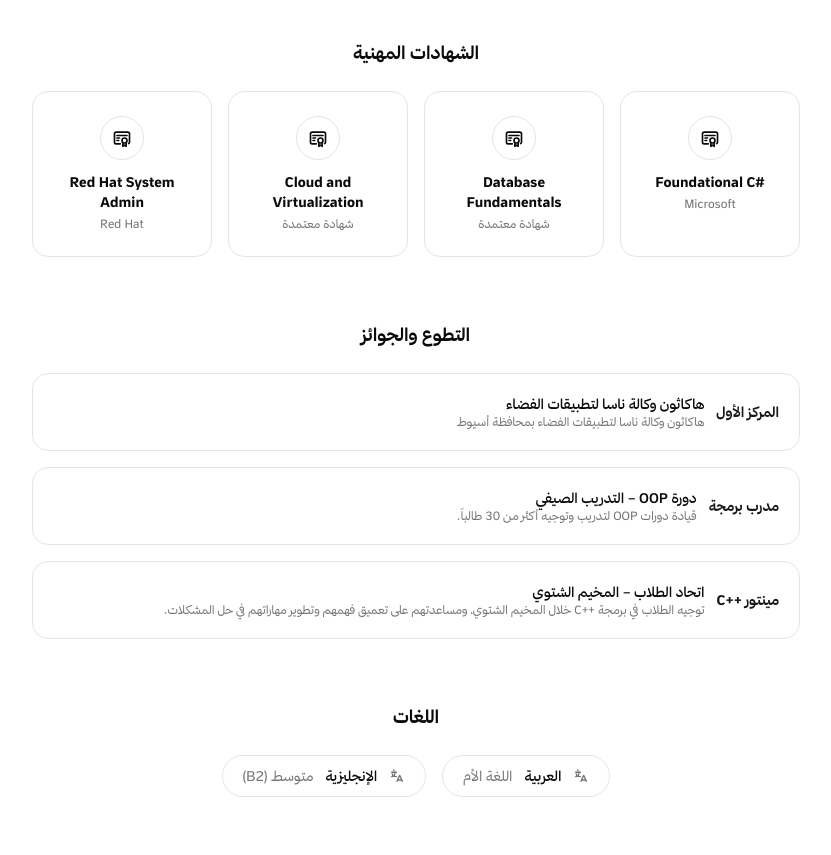
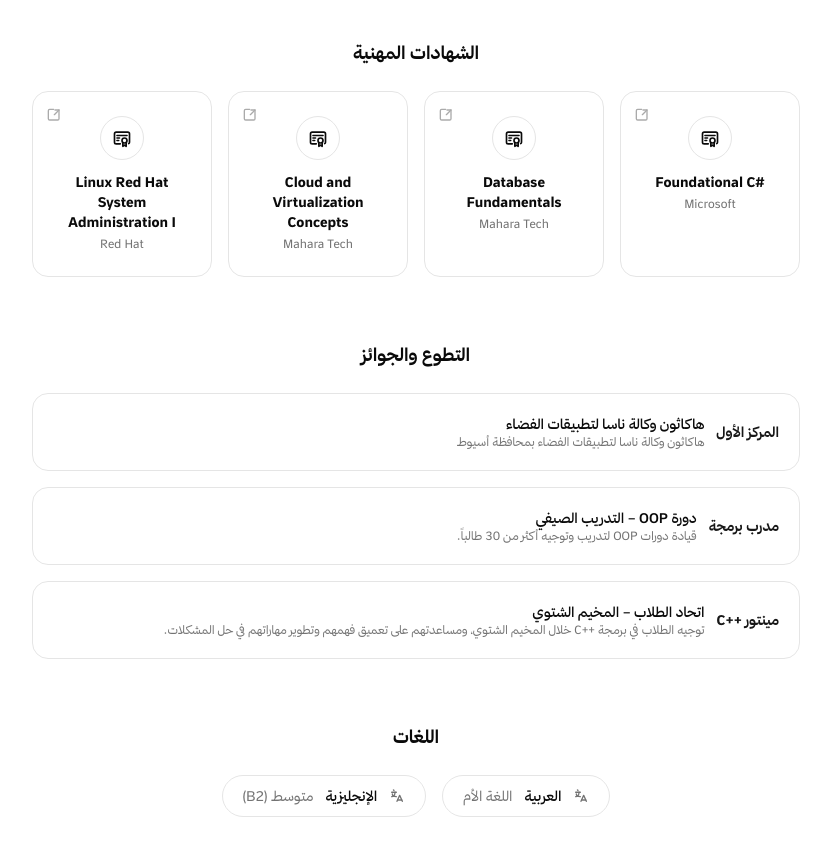
Before and after one commit to AbdoAwwad93/new_portfolio, a Next.js app: page / in a window 1280 px wide. Shown: the part 3489-4344 px from the top of the page, without its empty margins (224-1055 px from the left). Built offline with nearby package versions, Linux system fonts and the light colour scheme.

Commit message:
updated the certificates

```diff
--- a/src/app/components/EducationSection.tsx
+++ b/src/app/components/EducationSection.tsx
@@ -29,61 +29,124 @@ export default function EducationSection() {
           <h3 className="mb-6 text-center text-lg font-semibold">{t("edu.certs")}</h3>
           <div className="mx-auto mb-16 grid max-w-3xl gap-4 sm:grid-cols-2 lg:grid-cols-4">
 
-            <div className="transition-all duration-500 ease-out motion-reduce:duration-300 opacity-100 translate-y-0 motion-reduce:translate-y-0 flex flex-col items-center gap-3 rounded-2xl border border-border bg-card p-6 text-center">
-              <span className="flex size-11 items-center justify-center rounded-full border border-border bg-background"><svg xmlns="http://www.w3.org/2000/svg" width="24" height="24" viewBox="0 0 24 24" fill="none" stroke="currentColor" strokeWidth="2" strokeLinecap="round" strokeLinejoin="round" className="tabler-icon tabler-icon-certificate size-5">
+            <a
+              href="https://www.freecodecamp.org/certification/Abdulrahman_Awwad/foundational-c-sharp-with-microsoft"
+              target="_blank"
+              rel="noopener noreferrer"
+              className="relative transition-all duration-500 ease-out motion-reduce:duration-300 opacity-100 translate-y-0 motion-reduce:translate-y-0 flex flex-col items-center gap-3 rounded-2xl border border-border bg-card p-6 text-center hover:border-foreground/30 hover:shadow-md cursor-pointer group"
+            >
+              <svg xmlns="http://www.w3.org/2000/svg" width="24" height="24" viewBox="0 0 24 24" fill="none" stroke="currentColor" strokeWidth="2" strokeLinecap="round" strokeLinejoin="round" className="absolute top-3.5 end-3.5 size-4 text-muted-foreground opacity-60 transition-all group-hover:opacity-100 group-hover:text-foreground group-hover:translate-x-0.5 group-hover:-translate-y-0.5">
+                <path d="M12 6h6v6"></path>
+                <path d="M11 13l7 -7"></path>
+                <path d="M18 13v6a2 2 0 0 1 -2 2h-12a2 2 0 0 1 -2 -2v-12a2 2 0 0 1 2 -2h6"></path>
+              </svg>
+              <span className="flex size-11 items-center justify-center rounded-full border border-border bg-background group-hover:border-foreground/30 transition-colors">
+                <svg xmlns="http://www.w3.org/2000/svg" width="24" height="24" viewBox="0 0 24 24" fill="none" stroke="currentColor" strokeWidth="2" strokeLinecap="round" strokeLinejoin="round" className="tabler-icon tabler-icon-certificate size-5">
                   <path d="M12 15a3 3 0 1 0 6 0a3 3 0 1 0 -6 0"></path>
                   <path d="M13 17.5v4.5l2 -1.5l2 1.5v-4.5"></path>
                   <path d="M10 19h-5a2 2 0 0 1 -2 -2v-10c0 -1.1 .9 -2 2 -2h14a2 2 0 0 1 2 2v10a2 2 0 0 1 -1 1.73"></path>
                   <path d="M6 9l12 0"></path>
                   <path d="M6 12l3 0"></path>
-                  <path d="M6 15l2 0"></path></svg></span>
+                  <path d="M6 15l2 0"></path>
+                </svg>
+              </span>
               <div>
-                <p className="text-sm font-semibold" dir="ltr">Foundational C#</p>
+                <p className="text-sm font-semibold group-hover:text-primary transition-colors" dir="ltr">
+                  Foundational C#
+                </p>
                 <p className="mt-1 text-xs text-muted-foreground">Microsoft</p>
               </div>
-            </div>
+            </a>
 
-            <div className="transition-all duration-500 ease-out motion-reduce:duration-300 opacity-100 translate-y-0 motion-reduce:translate-y-0 flex flex-col items-center gap-3 rounded-2xl border border-border bg-card p-6 text-center" style={{"transitionDelay":"50ms"}}>
-              <span className="flex size-11 items-center justify-center rounded-full border border-border bg-background"><svg xmlns="http://www.w3.org/2000/svg" width="24" height="24" viewBox="0 0 24 24" fill="none" stroke="currentColor" strokeWidth="2" strokeLinecap="round" strokeLinejoin="round" className="tabler-icon tabler-icon-certificate size-5">
+            <a
+              href="https://drive.google.com/file/d/1Bp8yspG-WFlb2NArWshJxX21SKEME61A/view?usp=sharing"
+              target="_blank"
+              rel="noopener noreferrer"
+              className="relative transition-all duration-500 ease-out motion-reduce:duration-300 opacity-100 translate-y-0 motion-reduce:translate-y-0 flex flex-col items-center gap-3 rounded-2xl border border-border bg-card p-6 text-center hover:border-foreground/30 hover:shadow-md cursor-pointer group"
+              style={{"transitionDelay":"50ms"}}
+            >
+              <svg xmlns="http://www.w3.org/2000/svg" width="24" height="24" viewBox="0 0 24 24" fill="none" stroke="currentColor" strokeWidth="2" strokeLinecap="round" strokeLinejoin="round" className="absolute top-3.5 end-3.5 size-4 text-muted-foreground opacity-60 transition-all group-hover:opacity-100 group-hover:text-foreground group-hover:translate-x-0.5 group-hover:-translate-y-0.5">
+                <path d="M12 6h6v6"></path>
+                <path d="M11 13l7 -7"></path>
+                <path d="M18 13v6a2 2 0 0 1 -2 2h-12a2 2 0 0 1 -2 -2v-12a2 2 0 0 1 2 -2h6"></path>
+              </svg>
+              <span className="flex size-11 items-center justify-center rounded-full border border-border bg-background group-hover:border-foreground/30 transition-colors">
+                <svg xmlns="http://www.w3.org/2000/svg" width="24" height="24" viewBox="0 0 24 24" fill="none" stroke="currentColor" strokeWidth="2" strokeLinecap="round" strokeLinejoin="round" className="tabler-icon tabler-icon-certificate size-5">
                   <path d="M12 15a3 3 0 1 0 6 0a3 3 0 1 0 -6 0"></path>
                   <path d="M13 17.5v4.5l2 -1.5l2 1.5v-4.5"></path>
                   <path d="M10 19h-5a2 2 0 0 1 -2 -2v-10c0 -1.1 .9 -2 2 -2h14a2 2 0 0 1 2 2v10a2 2 0 0 1 -1 1.73"></path>
                   <path d="M6 9l12 0"></path>
                   <path d="M6 12l3 0"></path>
-                  <path d="M6 15l2 0"></path></svg></span>
+                  <path d="M6 15l2 0"></path>
+                </svg>
+              </span>
               <div>
-                <p className="text-sm font-semibold" dir="ltr">Database Fundamentals</p>
-                <p className="mt-1 text-xs text-muted-foreground">{t("edu.cert.approved")}</p>
+                <p className="text-sm font-semibold group-hover:text-primary transition-colors" dir="ltr">
+                  Database Fundamentals
+                </p>
+                <p className="mt-1 text-xs text-muted-foreground">Mahara Tech</p>
               </div>
-            </div>
+            </a>
 
-            <div className="transition-all duration-500 ease-out motion-reduce:duration-300 opacity-100 translate-y-0 motion-reduce:translate-y-0 flex flex-col items-center gap-3 rounded-2xl border border-border bg-card p-6 text-center" style={{"transitionDelay":"100ms"}}>
-              <span className="flex size-11 items-center justify-center rounded-full border border-border bg-background"><svg xmlns="http://www.w3.org/2000/svg" width="24" height="24" viewBox="0 0 24 24" fill="none" stroke="currentColor" strokeWidth="2" strokeLinecap="round" strokeLinejoin="round" className="tabler-icon tabler-icon-certificate size-5">
+            <a
+              href="https://drive.google.com/file/d/1u7DXZADnrxqy2uqeRpjbGN6Lut6aT_wf/view?usp=drive_link"
+              target="_blank"
+              rel="noopener noreferrer"
+              className="relative transition-all duration-500 ease-out motion-reduce:duration-300 opacity-100 translate-y-0 motion-reduce:translate-y-0 flex flex-col items-center gap-3 rounded-2xl border border-border bg-card p-6 text-center hover:border-foreground/30 hover:shadow-md cursor-pointer group"
+              style={{"transitionDelay":"100ms"}}
+            >
+              <svg xmlns="http://www.w3.org/2000/svg" width="24" height="24" viewBox="0 0 24 24" fill="none" stroke="currentColor" strokeWidth="2" strokeLinecap="round" strokeLinejoin="round" className="absolute top-3.5 end-3.5 size-4 text-muted-foreground opacity-60 transition-all group-hover:opacity-100 group-hover:text-foreground group-hover:translate-x-0.5 group-hover:-translate-y-0.5">
+                <path d="M12 6h6v6"></path>
+                <path d="M11 13l7 -7"></path>
+                <path d="M18 13v6a2 2 0 0 1 -2 2h-12a2 2 0 0 1 -2 -2v-12a2 2 0 0 1 2 -2h6"></path>
+              </svg>
+              <span className="flex size-11 items-center justify-center rounded-full border border-border bg-background group-hover:border-foreground/30 transition-colors">
+                <svg xmlns="http://www.w3.org/2000/svg" width="24" height="24" viewBox="0 0 24 24" fill="none" stroke="currentColor" strokeWidth="2" strokeLinecap="round" strokeLinejoin="round" className="tabler-icon tabler-icon-certificate size-5">
                   <path d="M12 15a3 3 0 1 0 6 0a3 3 0 1 0 -6 0"></path>
                   <path d="M13 17.5v4.5l2 -1.5l2 1.5v-4.5"></path>
                   <path d="M10 19h-5a2 2 0 0 1 -2 -2v-10c0 -1.1 .9 -2 2 -2h14a2 2 0 0 1 2 2v10a2 2 0 0 1 -1 1.73"></path>
                   <path d="M6 9l12 0"></path>
                   <path d="M6 12l3 0"></path>
-                  <path d="M6 15l2 0"></path></svg></span>
+                  <path d="M6 15l2 0"></path>
+                </svg>
+              </span>
               <div>
-                <p className="text-sm font-semibold" dir="ltr">Cloud and Virtualization</p>
-                <p className="mt-1 text-xs text-muted-foreground">{t("edu.cert.approved")}</p>
+                <p className="text-sm font-semibold group-hover:text-primary transition-colors" dir="ltr">
+                  Cloud and Virtualization Concepts
+                </p>
+                <p className="mt-1 text-xs text-muted-foreground">Mahara Tech</p>
               </div>
-            </div>
+            </a>
 
-            <div className="transition-all duration-500 ease-out motion-reduce:duration-300 opacity-100 translate-y-0 motion-reduce:translate-y-0 flex flex-col items-center gap-3 rounded-2xl border border-border bg-card p-6 text-center" style={{"transitionDelay":"150ms"}}>
-              <span className="flex size-11 items-center justify-center rounded-full border border-border bg-background"><svg xmlns="http://www.w3.org/2000/svg" width="24" height="24" viewBox="0 0 24 24" fill="none" stroke="currentColor" strokeWidth="2" strokeLinecap="round" strokeLinejoin="round" className="tabler-icon tabler-icon-certificate size-5">
+            <a
+              href="https://drive.google.com/file/d/12S64d4RWwQtESOru8c9Z9TBZNsjQ3FAl/view?usp=drive_link"
+              target="_blank"
+              rel="noopener noreferrer"
+              className="relative transition-all duration-500 ease-out motion-reduce:duration-300 opacity-100 translate-y-0 motion-reduce:translate-y-0 flex flex-col items-center gap-3 rounded-2xl border border-border bg-card p-6 text-center hover:border-foreground/30 hover:shadow-md cursor-pointer group"
+              style={{"transitionDelay":"150ms"}}
+            >
+              <svg xmlns="http://www.w3.org/2000/svg" width="24" height="24" viewBox="0 0 24 24" fill="none" stroke="currentColor" strokeWidth="2" strokeLinecap="round" strokeLinejoin="round" className="absolute top-3.5 end-3.5 size-4 text-muted-foreground opacity-60 transition-all group-hover:opacity-100 group-hover:text-foreground group-hover:translate-x-0.5 group-hover:-translate-y-0.5">
+                <path d="M12 6h6v6"></path>
+                <path d="M11 13l7 -7"></path>
+                <path d="M18 13v6a2 2 0 0 1 -2 2h-12a2 2 0 0 1 -2 -2v-12a2 2 0 0 1 2 -2h6"></path>
+              </svg>
+              <span className="flex size-11 items-center justify-center rounded-full border border-border bg-background group-hover:border-foreground/30 transition-colors">
+                <svg xmlns="http://www.w3.org/2000/svg" width="24" height="24" viewBox="0 0 24 24" fill="none" stroke="currentColor" strokeWidth="2" strokeLinecap="round" strokeLinejoin="round" className="tabler-icon tabler-icon-certificate size-5">
                   <path d="M12 15a3 3 0 1 0 6 0a3 3 0 1 0 -6 0"></path>
                   <path d="M13 17.5v4.5l2 -1.5l2 1.5v-4.5"></path>
                   <path d="M10 19h-5a2 2 0 0 1 -2 -2v-10c0 -1.1 .9 -2 2 -2h14a2 2 0 0 1 2 2v10a2 2 0 0 1 -1 1.73"></path>
                   <path d="M6 9l12 0"></path>
                   <path d="M6 12l3 0"></path>
-                  <path d="M6 15l2 0"></path></svg></span>
+                  <path d="M6 15l2 0"></path>
+                </svg>
+              </span>
               <div>
-                <p className="text-sm font-semibold" dir="ltr">Red Hat System Admin</p>
+                <p className="text-sm font-semibold group-hover:text-primary transition-colors" dir="ltr">
+                  Linux Red Hat System Administration I
+                </p>
                 <p className="mt-1 text-xs text-muted-foreground">Red Hat</p>
               </div>
-            </div>
+            </a>
 
           </div>
 
```
Also changed, not shown: public/og-image.png.
